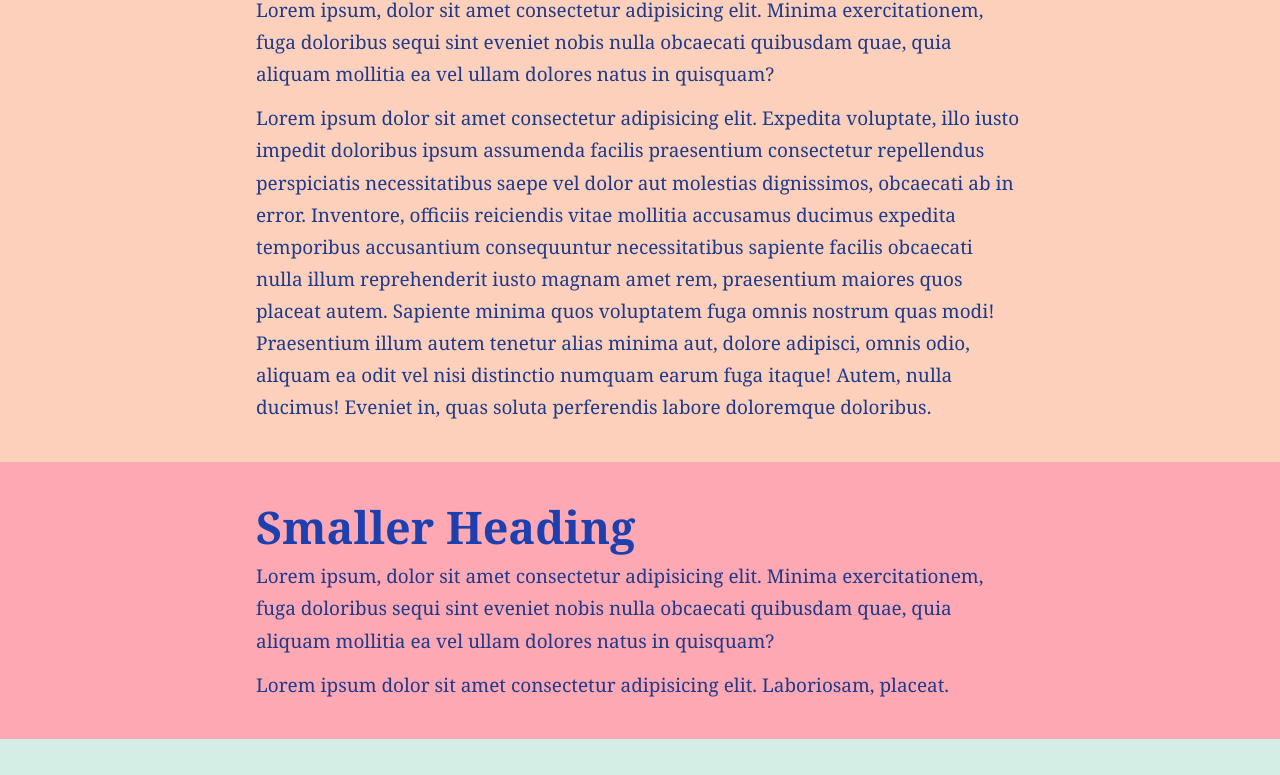
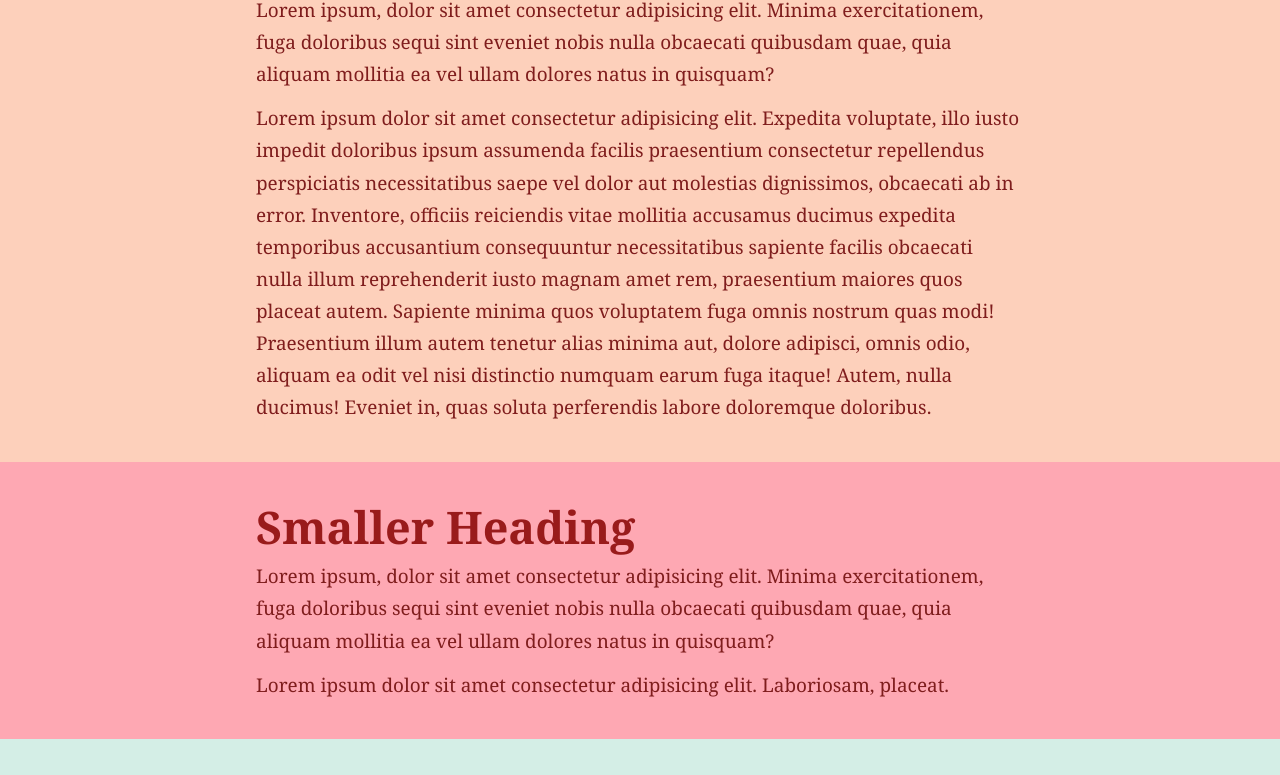
Before and after one commit to CaioMedeiros00/caiomedeiros00.github.io, a plain HTML site: page exercises/page-3.html in a window 1280 px wide. Shown: the part 398-1173 px from the top of the page. Drawn offline with Linux system fonts and the light colour scheme.

Commit message:
Red animations

```diff
--- a/exercises/assets/css/hero-text.css
+++ b/exercises/assets/css/hero-text.css
@@ -131,27 +131,27 @@ h1, h2, h3, h4, p, li { word-break: break-word; hyphens: auto }
     --cyan-800: #155E75;
     --cyan-900: #164E63;
 
-    --sky-050: #F0F9FF;
-    --sky-100: #E0F2FE;
-    --sky-200: #BAE6FD;
-    --sky-300: #7DD3FC;
-    --sky-400: #38BDF8;
-    --sky-500: #0EA5E9;
-    --sky-600: #0284C7;
-    --sky-700: #0369A1;
-    --sky-800: #075985;
-    --sky-900: #0C4A6E;
+    --sky-050: #FFF1F2;
+    --sky-100: #FFE4E6;
+    --sky-200: #FECDD3;
+    --sky-300: #FDA4AF;
+    --sky-400: #FB7185;
+    --sky-500: #EF4444;
+    --sky-600: #DC2626;
+    --sky-700: #B91C1C;
+    --sky-800: #991B1B;
+    --sky-900: #7F1D1D;
 
-    --blue-050: #EFF6FF;
-    --blue-100: #DBEAFE;
-    --blue-200: #BFDBFE;
-    --blue-300: #93C5FD;
-    --blue-400: #60A5FA;
-    --blue-500: #3B82F6;
-    --blue-600: #2563EB;
-    --blue-700: #1D4ED8;
-    --blue-800: #1E40AF;
-    --blue-900: #1E3A8A;
+    --blue-050: #FFF1F2;
+    --blue-100: #FFE4E6;
+    --blue-200: #FECDD3;
+    --blue-300: #FDA4AF;
+    --blue-400: #FB7185;
+    --blue-500: #EF4444;
+    --blue-600: #DC2626;
+    --blue-700: #B91C1C;
+    --blue-800: #991B1B;
+    --blue-900: #7F1D1D;
 
     --indigo-050: #EEF2FF;
     --indigo-100: #E0E7FF;
--- a/exercises/assets/css/style-3.css
+++ b/exercises/assets/css/style-3.css
@@ -127,27 +127,27 @@ img { width: 100%; height: auto }
     --cyan-800: #155E75;
     --cyan-900: #164E63;
 
-    --sky-050: #F0F9FF;
-    --sky-100: #E0F2FE;
-    --sky-200: #BAE6FD;
-    --sky-300: #7DD3FC;
-    --sky-400: #38BDF8;
-    --sky-500: #0EA5E9;
-    --sky-600: #0284C7;
-    --sky-700: #0369A1;
-    --sky-800: #075985;
-    --sky-900: #0C4A6E;
+    --sky-050: #FFF1F2;
+    --sky-100: #FFE4E6;
+    --sky-200: #FECDD3;
+    --sky-300: #FDA4AF;
+    --sky-400: #FB7185;
+    --sky-500: #EF4444;
+    --sky-600: #DC2626;
+    --sky-700: #B91C1C;
+    --sky-800: #991B1B;
+    --sky-900: #7F1D1D;
 
-    --blue-050: #EFF6FF;
-    --blue-100: #DBEAFE;
-    --blue-200: #BFDBFE;
-    --blue-300: #93C5FD;
-    --blue-400: #60A5FA;
-    --blue-500: #3B82F6;
-    --blue-600: #2563EB;
-    --blue-700: #1D4ED8;
-    --blue-800: #1E40AF;
-    --blue-900: #1E3A8A;
+    --blue-050: #FFF1F2;
+    --blue-100: #FFE4E6;
+    --blue-200: #FECDD3;
+    --blue-300: #FDA4AF;
+    --blue-400: #FB7185;
+    --blue-500: #EF4444;
+    --blue-600: #DC2626;
+    --blue-700: #B91C1C;
+    --blue-800: #991B1B;
+    --blue-900: #7F1D1D;
 
     --indigo-050: #EEF2FF;
     --indigo-100: #E0E7FF;
--- a/exercises/assets/css/style-4.css
+++ b/exercises/assets/css/style-4.css
@@ -128,27 +128,27 @@ input, button, textarea, select { font: inherit }
     --cyan-800: #155E75;
     --cyan-900: #164E63;
 
-    --sky-050: #F0F9FF;
-    --sky-100: #E0F2FE;
-    --sky-200: #BAE6FD;
-    --sky-300: #7DD3FC;
-    --sky-400: #38BDF8;
-    --sky-500: #0EA5E9;
-    --sky-600: #0284C7;
-    --sky-700: #0369A1;
-    --sky-800: #075985;
-    --sky-900: #0C4A6E;
+    --sky-050: #FFF1F2;
+    --sky-100: #FFE4E6;
+    --sky-200: #FECDD3;
+    --sky-300: #FDA4AF;
+    --sky-400: #FB7185;
+    --sky-500: #EF4444;
+    --sky-600: #DC2626;
+    --sky-700: #B91C1C;
+    --sky-800: #991B1B;
+    --sky-900: #7F1D1D;
 
-    --blue-050: #EFF6FF;
-    --blue-100: #DBEAFE;
-    --blue-200: #BFDBFE;
-    --blue-300: #93C5FD;
-    --blue-400: #60A5FA;
-    --blue-500: #3B82F6;
-    --blue-600: #2563EB;
-    --blue-700: #1D4ED8;
-    --blue-800: #1E40AF;
-    --blue-900: #1E3A8A;
+    --blue-050: #FFF1F2;
+    --blue-100: #FFE4E6;
+    --blue-200: #FECDD3;
+    --blue-300: #FDA4AF;
+    --blue-400: #FB7185;
+    --blue-500: #EF4444;
+    --blue-600: #DC2626;
+    --blue-700: #B91C1C;
+    --blue-800: #991B1B;
+    --blue-900: #7F1D1D;
 
     --indigo-050: #EEF2FF;
     --indigo-100: #E0E7FF;
--- a/exercises/assets/css/style-5.css
+++ b/exercises/assets/css/style-5.css
@@ -128,27 +128,27 @@ input, button, textarea, select { font: inherit }
     --cyan-800: #155E75;
     --cyan-900: #164E63;
 
-    --sky-050: #F0F9FF;
-    --sky-100: #E0F2FE;
-    --sky-200: #BAE6FD;
-    --sky-300: #7DD3FC;
-    --sky-400: #38BDF8;
-    --sky-500: #0EA5E9;
-    --sky-600: #0284C7;
-    --sky-700: #0369A1;
-    --sky-800: #075985;
-    --sky-900: #0C4A6E;
+    --sky-050: #FFF1F2;
+    --sky-100: #FFE4E6;
+    --sky-200: #FECDD3;
+    --sky-300: #FDA4AF;
+    --sky-400: #FB7185;
+    --sky-500: #EF4444;
+    --sky-600: #DC2626;
+    --sky-700: #B91C1C;
+    --sky-800: #991B1B;
+    --sky-900: #7F1D1D;
 
-    --blue-050: #EFF6FF;
-    --blue-100: #DBEAFE;
-    --blue-200: #BFDBFE;
-    --blue-300: #93C5FD;
-    --blue-400: #60A5FA;
-    --blue-500: #3B82F6;
-    --blue-600: #2563EB;
-    --blue-700: #1D4ED8;
-    --blue-800: #1E40AF;
-    --blue-900: #1E3A8A;
+    --blue-050: #FFF1F2;
+    --blue-100: #FFE4E6;
+    --blue-200: #FECDD3;
+    --blue-300: #FDA4AF;
+    --blue-400: #FB7185;
+    --blue-500: #EF4444;
+    --blue-600: #DC2626;
+    --blue-700: #B91C1C;
+    --blue-800: #991B1B;
+    --blue-900: #7F1D1D;
 
     --indigo-050: #EEF2FF;
     --indigo-100: #E0E7FF;
--- a/portfolio/crypto-wallet/assets/css/lunadoge.css
+++ b/portfolio/crypto-wallet/assets/css/lunadoge.css
@@ -2,8 +2,8 @@
   --bg:#0f1724;
   --card:#0b1220;
   --muted:#94a3b8;
-  --accent:#0ea5e9;
-  --accent-2:#60a5fa;
+  --accent:#ef4444; /* red 500 */
+  --accent-2:#fb7185; /* red 400-ish */
   --white:#fff;
   --container-max:1100px;
   font-family: 'Outfit', system-ui, -apple-system, "Segoe UI", Roboto, "Helvetica Neue", Arial;
```
Also changed, not shown: index.html (+2 -2 lines), tw/tw-4.html (+2 -2 lines).
